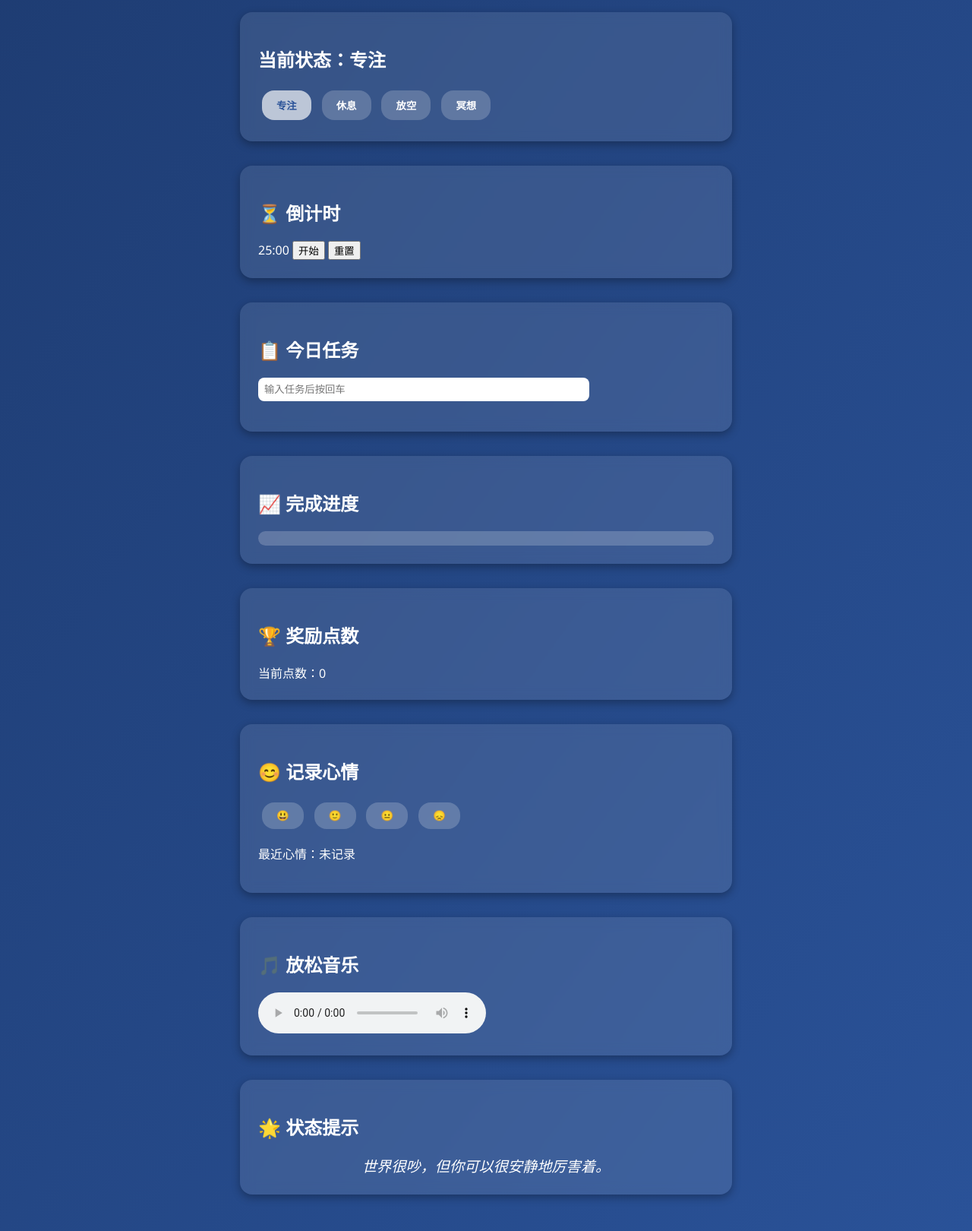
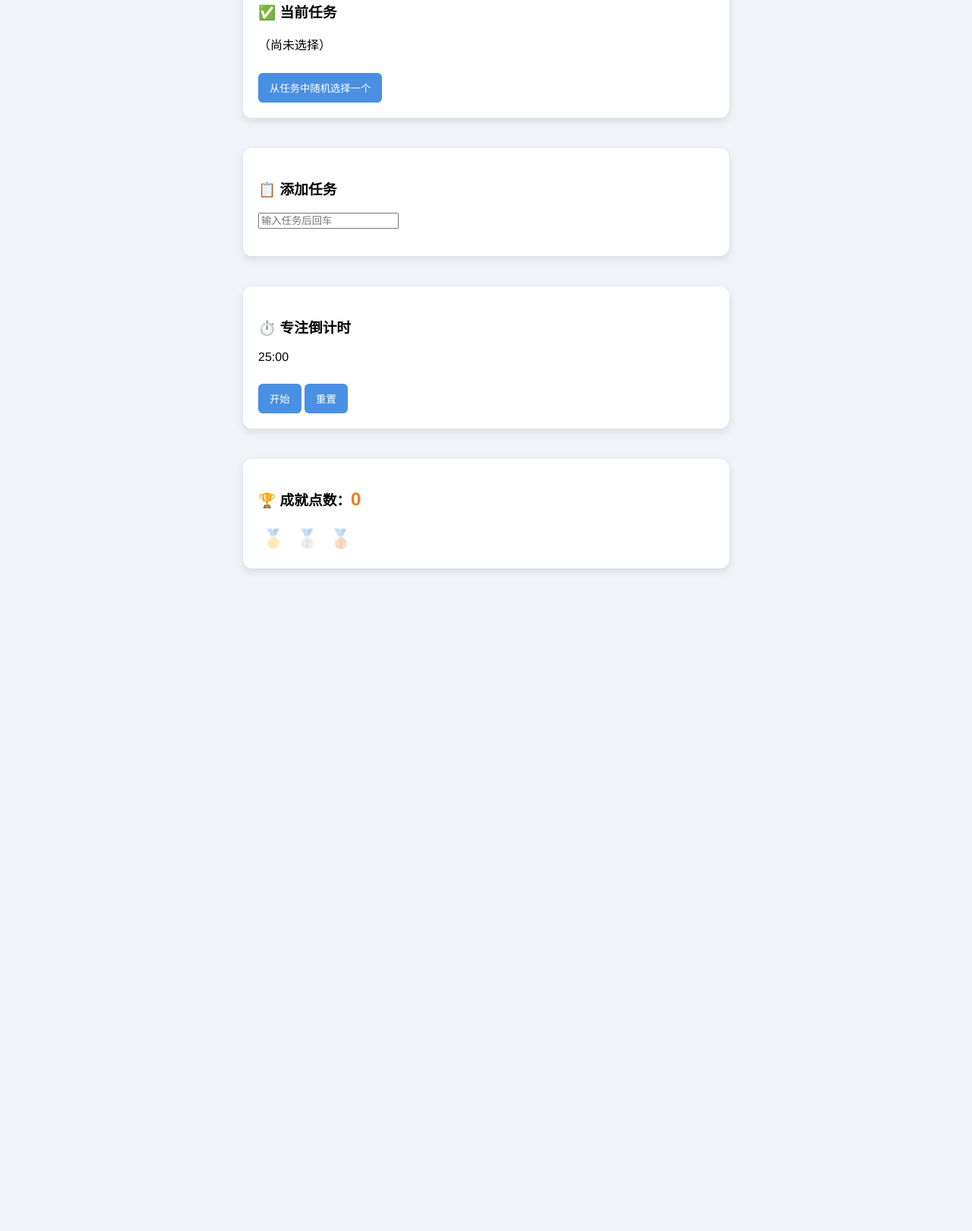
Before and after one commit to auroraawa/mega, a plain HTML site: page index.html in a window 1280 px wide. Shown: the part 133-1753 px from the top of the page at 76% size. After the commit the page ends 901 px from the top, so only its background shows below. Drawn offline with Linux system fonts and the light colour scheme.

Commit message:
Update index.html

```diff
--- a/index.html
+++ b/index.html
@@ -1,238 +1,179 @@
-<!DOCTYPE html><html lang="en">
+<!DOCTYPE html><html lang="zh">
 <head>
-  <meta charset="UTF-8" />
-  <meta name="viewport" content="width=device-width, initial-scale=1.0" />
-  <title>注意力中心</title>
+  <meta charset="UTF-8">
+  <meta name="viewport" content="width=device-width, initial-scale=1.0">
+  <title>专注任务中心</title>
   <style>
     body {
+      font-family: "Helvetica Neue", sans-serif;
+      background: #f0f4f8;
       margin: 0;
-      font-family: 'Segoe UI', sans-serif;
-      background: linear-gradient(to bottom right, #1e3c72, #2a5298);
-      color: #fff;
+      padding: 0;
       display: flex;
       flex-direction: column;
       align-items: center;
-      justify-content: flex-start;
-      min-height: 100vh;
-      padding: 2rem;
-    }h1 {
-  margin-bottom: 1rem;
-  font-size: 2.5rem;
-  text-shadow: 2px 2px 5px rgba(0,0,0,0.4);
     }
-
-.mode-switcher, .task-list, .focus-zone, .music-player, .quote-box, .timer, .rewards, .progress, .mood {
-  background: rgba(255, 255, 255, 0.1);
-  backdrop-filter: blur(8px);
-  border-radius: 1rem;
-  padding: 1.5rem;
-  margin: 1rem 0;
+    header {
+      background: #4a90e2;
+      color: white;
+      width: 100%;
+      padding: 20px;
+      text-align: center;
+      font-size: 24px;
+    }
+    .section {
+      background: white;
       width: 90%;
       max-width: 600px;
-  box-shadow: 0 4px 12px rgba(0,0,0,0.3);
+      margin: 20px;
+      padding: 20px;
+      border-radius: 12px;
+      box-shadow: 0 4px 12px rgba(0,0,0,0.1);
     }
-
-.mode-btns button, .mood button {
-  margin: 0.3rem;
-  padding: 0.6rem 1.2rem;
+    .task-list li {
+      list-style: none;
+      padding: 8px;
+      border-bottom: 1px solid #ddd;
+    }
+    .highlight {
+      background: #ffefc2;
+    }
+    button {
+      padding: 10px 15px;
+      margin-top: 10px;
       border: none;
-  border-radius: 1rem;
-  background: #ffffff33;
+      background: #4a90e2;
       color: white;
-  font-weight: bold;
+      border-radius: 6px;
       cursor: pointer;
     }
-
-.mode-btns button.active {
-  background: #ffffffaa;
-  color: #2a5298;
+    #points {
+      font-size: 24px;
+      color: #e67e22;
     }
-
-ul {
-  list-style: none;
-  padding: 0;
+    .achievement {
+      display: inline-block;
+      margin: 5px;
+      font-size: 24px;
+      opacity: 0.3;
     }
-
-li {
-  background: #ffffff22;
-  margin: 0.5rem 0;
-  padding: 0.6rem;
-  border-radius: 0.8rem;
-  display: flex;
-  justify-content: space-between;
+    .achievement.unlocked {
+      opacity: 1;
+      animation: pop 0.5s ease-in-out;
     }
-
-input[type="text"] {
-  padding: 0.5rem;
-  border-radius: 0.5rem;
-  border: none;
-  width: 70%;
+    @keyframes pop {
+      0% { transform: scale(1); }
+      50% { transform: scale(1.3); }
+      100% { transform: scale(1); }
     }
-
-button.remove {
-  background: red;
-  color: white;
-  border: none;
-  border-radius: 0.5rem;
-  cursor: pointer;
-}
-
-.quote {
-  font-style: italic;
-  font-size: 1.2rem;
-  text-align: center;
-  margin-top: 1rem;
-}
-
-.progress-bar {
-  background: #ffffff33;
-  border-radius: 1rem;
-  overflow: hidden;
-  height: 1.2rem;
-}
-
-.progress-fill {
-  height: 100%;
-  background: limegreen;
-  width: 0%;
-  transition: width 0.3s;
-}
-
   </style>
 </head>
 <body>
-  <h1>🧠 注意力中心</h1>  <div class="mode-switcher">
-    <h2>当前状态：<span id="mode">专注</span></h2>
-    <div class="mode-btns">
-      <button onclick="setMode('专注')">专注</button>
-      <button onclick="setMode('休息')">休息</button>
-      <button onclick="setMode('放空')">放空</button>
-      <button onclick="setMode('冥想')">冥想</button>
-    </div>
-  </div>  <div class="timer">
-    <h2>⏳ 倒计时</h2>
-    <div>
-      <span id="timer">25:00</span>
+  <header>🧭 我的专注任务中心</header>  <div class="section">
+    <h3>✅ 当前任务</h3>
+    <p id="currentTask">（尚未选择）</p>
+    <button onclick="selectRandomTask()">从任务中随机选择一个</button>
+  </div>  <div class="section">
+    <h3>📋 添加任务</h3>
+    <input id="taskInput" type="text" placeholder="输入任务后回车">
+    <ul id="taskList" class="task-list"></ul>
+  </div>  <div class="section">
+    <h3>⏱️ 专注倒计时</h3>
+    <p id="timer">25:00</p>
     <button onclick="startTimer()">开始</button>
     <button onclick="resetTimer()">重置</button>
+  </div>  <div class="section">
+    <h3>🏆 成就点数：<span id="points">0</span></h3>
+    <div id="achievements">
+      <span class="achievement" id="ach1">🥇</span>
+      <span class="achievement" id="ach2">🥈</span>
+      <span class="achievement" id="ach3">🥉</span>
     </div>
-  </div>  <div class="task-list">
-    <h2>📋 今日任务</h2>
-    <input type="text" id="taskInput" placeholder="输入任务后按回车" onkeypress="handleTaskInput(event)">
-    <ul id="taskUl"></ul>
-  </div>  <div class="progress">
-    <h2>📈 完成进度</h2>
-    <div class="progress-bar">
-      <div class="progress-fill" id="progressFill"></div>
-    </div>
-  </div>  <div class="rewards">
-    <h2>🏆 奖励点数</h2>
-    <div>当前点数：<span id="points">0</span></div>
-  </div>  <div class="mood">
-    <h2>😊 记录心情</h2>
-    <div>
-      <button onclick="recordMood('😃')">😃</button>
-      <button onclick="recordMood('🙂')">🙂</button>
-      <button onclick="recordMood('😐')">😐</button>
-      <button onclick="recordMood('😞')">😞</button>
-    </div>
-    <p>最近心情：<span id="lastMood">未记录</span></p>
-  </div>  <div class="music-player">
-    <h2>🎵 放松音乐</h2>
-    <audio controls loop>
-      <source src="https://www.soundhelix.com/examples/mp3/SoundHelix-Song-1.mp3" type="audio/mpeg">
-      你的浏览器不支持音频播放。
-    </audio>
-  </div>  <div class="quote-box">
-    <h2>🌟 状态提示</h2>
-    <div class="quote" id="quote"></div>
   </div>  <script>
-    const quotes = {
-      "专注": ["保持专注，离完成只差一点点。", "你在创造属于自己的奇迹。", "世界很吵，但你可以很安静地厉害着。"],
-      "休息": ["休息不是逃避，而是为了积蓄能量。", "放松一下吧，你已经够努力了。"],
-      "放空": ["允许自己什么都不想，是一种平静的力量。"],
-      "冥想": ["闭上眼，深呼吸，让世界慢下来。"]
+    let taskList = [];
+    let points = 0;
+    let currentTask = null;
+    let timer;
+    let timeLeft = 1500;
+
+    document.getElementById("taskInput").addEventListener("keypress", function(e) {
+      if (e.key === "Enter") {
+        const val = e.target.value.trim();
+        if (val) {
+          taskList.push({ text: val, done: false });
+          e.target.value = "";
+          renderTasks();
+        }
+      }
+    });
+
+    function renderTasks() {
+      const list = document.getElementById("taskList");
+      list.innerHTML = "";
+      taskList.forEach((task, index) => {
+        const li = document.createElement("li");
+        li.innerText = task.text;
+        li.className = index === currentTask ? "highlight" : "";
+        li.onclick = () => toggleTask(index);
+        list.appendChild(li);
+      });
     }
 
-    function setMode(mode) {
-      document.getElementById('mode').innerText = mode;
-      document.querySelectorAll('.mode-btns button').forEach(btn => {
-        btn.classList.remove('active');
-        if (btn.innerText === mode) btn.classList.add('active');
-      });
-      const msgs = quotes[mode] || ["继续加油"];
-      document.getElementById('quote').innerText = msgs[Math.floor(Math.random() * msgs.length)];
-    }
-
-    function handleTaskInput(e) {
-      if (e.key === 'Enter') {
-        const val = e.target.value.trim();
-        if (val) {
-          const li = document.createElement('li');
-          li.innerHTML = `${val} <button class='remove' onclick='removeTask(this)'>✕</button>`;
-          document.getElementById('taskUl').appendChild(li);
-          e.target.value = '';
-          updateProgress();
-        }
+    function toggleTask(index) {
+      if (!taskList[index].done) {
+        taskList[index].done = true;
+        points++;
+        updatePoints();
+        checkAchievements();
+        renderTasks();
       }
     }
 
-    function removeTask(btn) {
-      btn.parentElement.remove();
-      addPoints(1);
-      updateProgress();
+    function updatePoints() {
+      document.getElementById("points").innerText = points;
     }
 
-    function updateProgress() {
-      const total = document.querySelectorAll('#taskUl li').length + completedTasks;
-      const done = completedTasks;
-      const percent = total ? Math.floor((done / total) * 100) : 0;
-      document.getElementById('progressFill').style.width = percent + '%';
+    function checkAchievements() {
+      if (points >= 1) document.getElementById("ach1").classList.add("unlocked");
+      if (points >= 3) document.getElementById("ach2").classList.add("unlocked");
+      if (points >= 5) document.getElementById("ach3").classList.add("unlocked");
     }
 
-    let completedTasks = 0;
-    let points = 0;
-
-    function addPoints(n) {
-      points += n;
-      completedTasks++;
-      document.getElementById('points').innerText = points;
-      updateProgress();
+    function selectRandomTask() {
+      const notDone = taskList.map((t, i) => !t.done ? i : -1).filter(i => i !== -1);
+      if (notDone.length === 0) {
+        alert("没有未完成的任务了！");
+        return;
       }
-
-    function recordMood(emoji) {
-      document.getElementById('lastMood').innerText = emoji;
-    }
-
-    let timer;
-    let seconds = 1500;
-
-    function updateTimer() {
-      const m = Math.floor(seconds / 60);
-      const s = seconds % 60;
-      document.getElementById('timer').innerText = `${m.toString().padStart(2, '0')}:${s.toString().padStart(2, '0')}`;
+      const randomIndex = notDone[Math.floor(Math.random() * notDone.length)];
+      currentTask = randomIndex;
+      document.getElementById("currentTask").innerText = taskList[currentTask].text;
+      renderTasks();
     }
 
     function startTimer() {
       clearInterval(timer);
       timer = setInterval(() => {
-        if (seconds > 0) {
-          seconds--;
-          updateTimer();
+        if (timeLeft > 0) {
+          timeLeft--;
+          updateTimerDisplay();
         } else {
           clearInterval(timer);
-          alert("倒计时结束！");
+          alert("专注时间结束，休息一下吧！");
         }
       }, 1000);
     }
 
     function resetTimer() {
       clearInterval(timer);
-      seconds = 1500;
-      updateTimer();
+      timeLeft = 1500;
+      updateTimerDisplay();
     }
 
-    setMode('专注');
-    updateTimer();
+    function updateTimerDisplay() {
+      const minutes = String(Math.floor(timeLeft / 60)).padStart(2, '0');
+      const seconds = String(timeLeft % 60).padStart(2, '0');
+      document.getElementById("timer").innerText = `${minutes}:${seconds}`;
+    }
   </script></body>
 </html>
```
Lines whose indentation alone changed are shown as unchanged.
